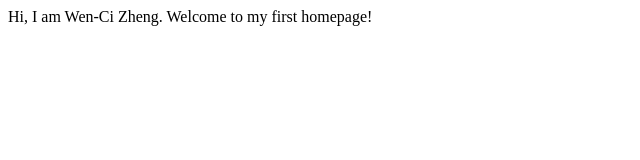
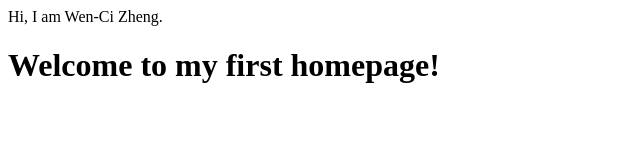
Before and after one commit to Wenci57/Wenci57.github.io, a plain HTML site: page index.html in a window 1280 px wide. Shown: the whole page, without its empty margins (0-640 px from the left). Drawn offline with Linux system fonts and the light colour scheme.

Commit message:
Update index.html

```diff
--- a/index.html
+++ b/index.html
@@ -4,7 +4,7 @@
     </head>
 
   <body>
-  Hi, I am Wen-Ci Zheng.
-  <hi>Welcome to my first homepage!</h1>
+  Hi, I am Wen-Ci Zheng.<br>
+  <h1>Welcome to my first homepage!</h1>
   </body>
 </thml>
```
